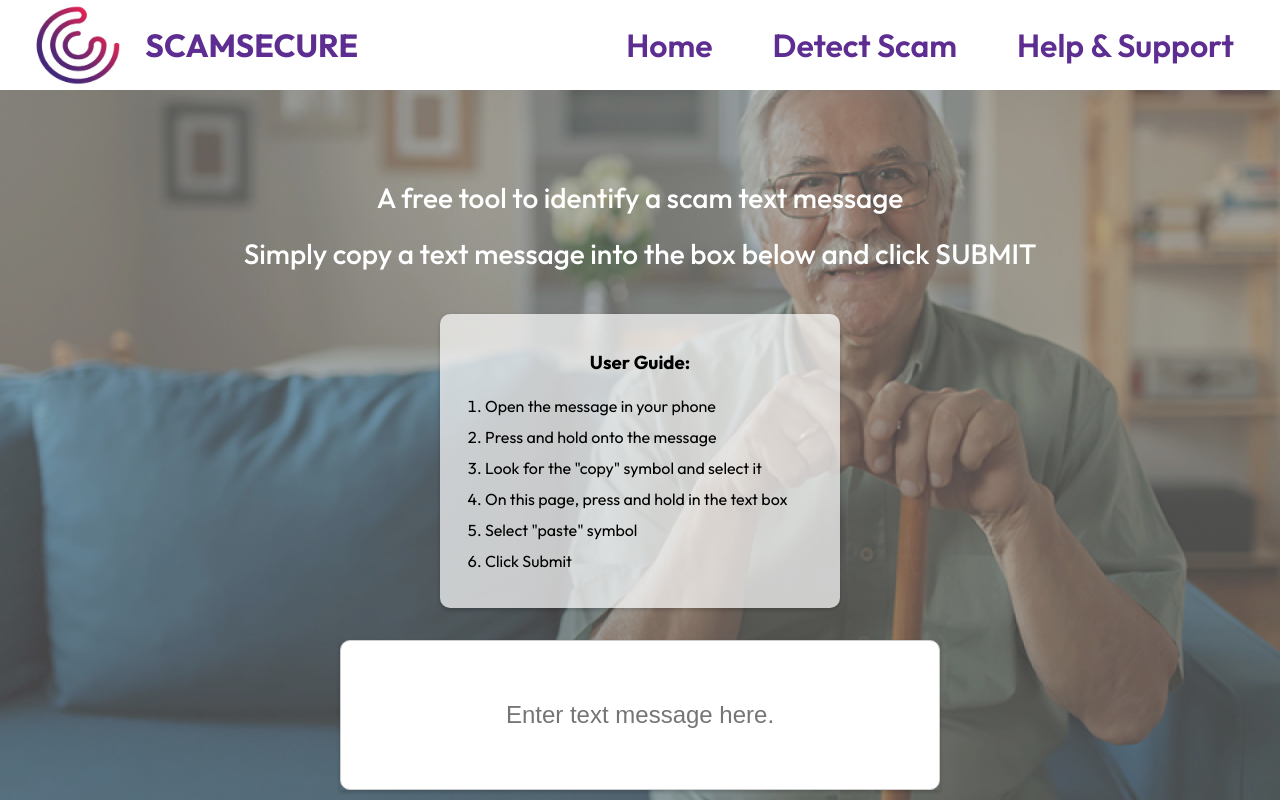
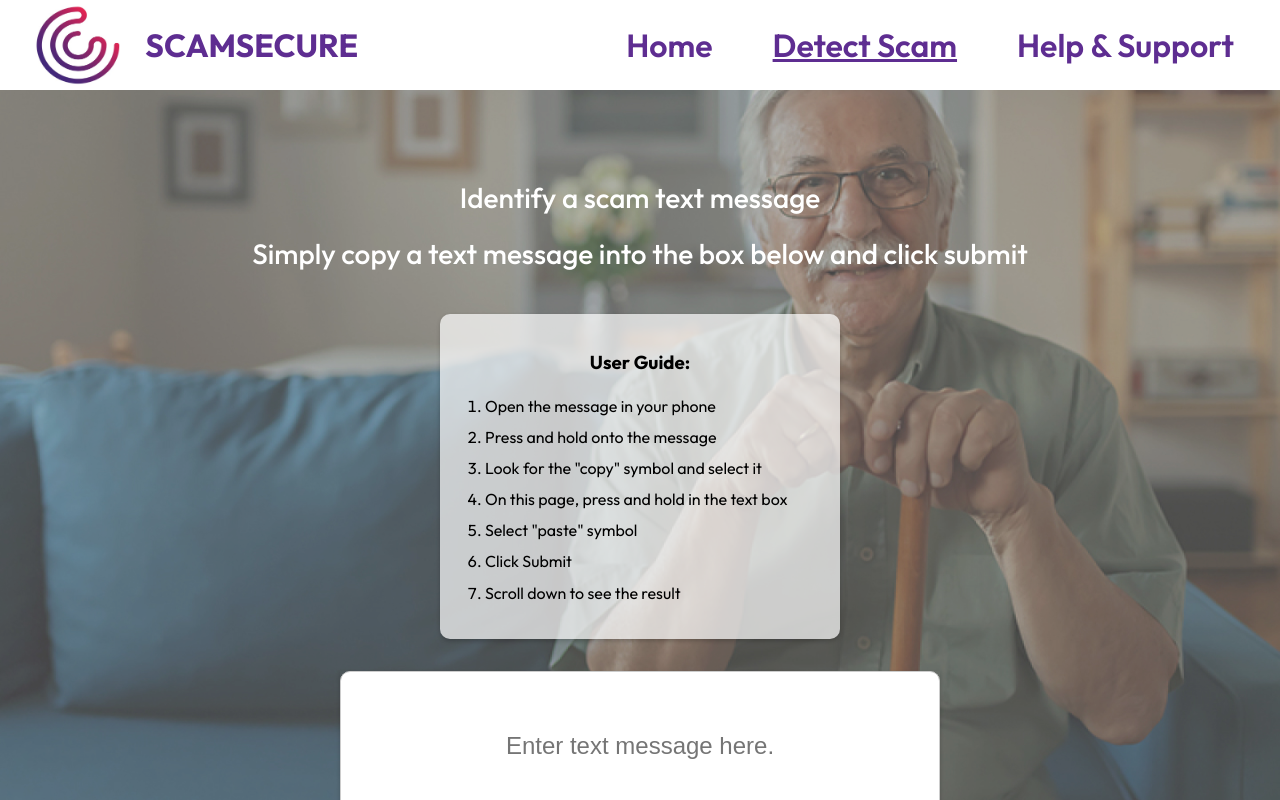
Before and after one commit to mishrab05/scamguard, a React (Create React App) app: page /detectscam in a window 1280 px wide. Shown: the top 800 px of the page. Built offline with nearby package versions, Linux system fonts and the light colour scheme.

Commit message:
added comments

```diff
--- a/src/App.js
+++ b/src/App.js
@@ -1,20 +1,22 @@
-import React from 'react'
-import { Routes, Route } from 'react-router-dom';
+import React from 'react'; // Import React library
+import { Routes, Route } from 'react-router-dom'; // Import Routes and Route components from react-router-dom
+import Home from './routes/Home'; // Import Home component from the 'routes' directory
+import HelpSupport from './routes/HelpSupport'; // Import HelpSupport component from the 'routes' directory
+import DetectScam from './routes/Detectscam'; // Import DetectScam component from the 'routes' directory
 
-import Home from './routes/Home'
-import HelpSupport from './routes/HelpSupport';
-import DetectScam from './routes/Detectscam';
-
+// Define the App component
 function App() {
   return (
     <div>
-        <Routes>
-          <Route path='/' element={<Home />} />
-          <Route path='/helpsupport' element={<HelpSupport />} />
-          <Route path='/detectscam' element={<DetectScam />} />
-        </Routes>
+      {/* Render the Routes component */}
+      <Routes>
+        {/* Define routes for different paths */}
+        <Route path='/' element={<Home />} /> {/* Render the Home component when the path is '/' */}
+        <Route path='/helpsupport' element={<HelpSupport />} /> {/* Render the HelpSupport component when the path is '/helpsupport' */}
+        <Route path='/detectscam' element={<DetectScam />} /> {/* Render the DetectScam component when the path is '/detectscam' */}
+      </Routes>
     </div>
   );
 }
 
-export default App;
+export default App; // Export the App component as the default export
--- a/src/components/Navbar.js
+++ b/src/components/Navbar.js
@@ -1,31 +1,37 @@
-import React from 'react'
-import {Link} from 'react-router-dom'
-import './NavbarStyles.css'
-import Image from '../assets/logo.jpeg'
-
+import React from 'react';
+import { NavLink } from 'react-router-dom'; // Import NavLink from react-router-dom for active link styling
+import './NavbarStyles.css'; // Import the CSS file for styling
+import Image from '../assets/logo.jpeg'; // Import the logo image
 
 const Navbar = () => {
   return (
     <div>
-        <nav class="navbar background">
-		<div class='logo'>
-			<img src={Image}/>
-			<Link to='/'><h1>SCAMSECURE</h1></Link>
-		</div>
-			<ul class="nav-list">
+		{/* Navigation bar */}
+		<nav className="navbar background">
+			<div className='logo'>
+				{/* Logo */}
+				<img src={Image} alt="Logo" />
+				{/* NavLink for Home */}
+				<NavLink exact to='/' activeClassName="active"><h1>SCAMSECURE</h1></NavLink>
+			</div>
+			{/* Navigation links list */}
+			<ul className="nav-list">
+				{/* NavLink for Home */}
 				<li>
-					<Link to='/'>Home</Link>
+					<NavLink exact to='/' activeClassName="active">Home</NavLink>
 				</li>
+				{/* NavLink for Detect Scam */}
 				<li>
-					<Link to='/detectscam'>Detect Scam</Link>
+					<NavLink to='/detectscam' activeClassName="active">Detect Scam</NavLink>
 				</li>
+				{/* NavLink for Help & Support */}
 				<li>
-					<Link to='/helpsupport'>Help & Support</Link>
+					<NavLink to='/helpsupport' activeClassName="active">Help & Support</NavLink>
 				</li>
 			</ul>
 		</nav>
     </div>
-  )
-}
+  );
+};
 
-export default Navbar
+export default Navbar;
--- a/src/components/NavbarStyles.css
+++ b/src/components/NavbarStyles.css
@@ -1,57 +1,68 @@
+/* Resetting default margin and padding for all elements */
 * {
 	margin: 0;
 	padding: 0;
 }
 
-/*navigation bar*/
+/* Styles for the navigation bar */
 .navbar {
-	display: flex;
-	align-items: center;
-	justify-content: space-between;
-	position: sticky;
-	top: 0;
-	cursor: pointer;
-    width: 100%;
-    height: 90px;
-    padding: 1rem;
-    z-index: 10;
+	display: flex; /* Display as a flex container */
+	align-items: center; /* Center items vertically */
+	justify-content: space-between; /* Space items evenly along the main axis */
+	position: sticky; /* Positioning type: sticky */
+	top: 0; /* Stick to the top of the viewport */
+	cursor: pointer; /* Cursor type: pointer */
+    width: 100%; /* Full width */
+    height: 90px; /* Fixed height for the navbar */
+    padding: 1rem; /* Padding around the navbar content */
+    z-index: 10; /* Stack order */
 }
 
-/*navigation bar background*/
+/* Background style for the navigation bar */
 .background {
-	background: rgba(255,255,255, 1);
-	background-blend-mode: darken;
-	background-size: cover;
+	background: rgba(255,255,255, 1); /* White background color */
+	background-blend-mode: darken; /* Blend mode for background */
+	background-size: cover; /* Cover the entire background */
 }
 
-/*Home, detect scam...*/
+/* Styles for the navigation links list */
 .nav-list {
-	display: flex;
-	align-items: center;
+	display: flex; /* Display as a flex container */
+	align-items: center; /* Center items vertically */
 }
 
+/* Styles for individual list items in the navigation links list */
 .nav-list li {
-	list-style: none;
-	padding: 26px 30px;
+	list-style: none; /* Remove default list styles */
+	padding: 26px 30px; /* Padding around each link */
 }
 
+/* Styles for anchor tags (links) in the navigation links list */
 .nav-list li a {
-	text-decoration: none;
-	color: #5E2D91;
-    font-weight: 600;
+	text-decoration: none; /* Remove underline from links */
+	color: #5E2D91; /* Link text color */
+    font-weight: 600; /* Font weight for links */
 }
 
+/* Hover effect for anchor tags in the navigation links list */
 .nav-list li a:hover {
-    color: rgb(94, 45, 145, 0.8);
+    color: rgb(94, 45, 145, 0.8); /* Change text color on hover */
 }
 
+/* Styles for the logo */
 .logo {
-	display: flex;
-	align-items: center;
+	display: flex; /* Display as a flex container */
+	align-items: center; /* Center items vertically */
 }
 
+/* Styles for the logo image */
 .logo img {
-	height: 90px;
-	width: auto;
-	margin-right: 1rem;
+	height: 90px; /* Fixed height for the logo image */
+	width: auto; /* Auto-adjust width */
+	margin-right: 1rem; /* Margin to separate logo from text */
 }
+
+/* Active link styling */
+.nav-list li a.active {
+	text-decoration: underline; /* Underline active links */
+}
--- a/src/routes/Detectscam.js
+++ b/src/routes/Detectscam.js
@@ -1,97 +1,104 @@
-import React, { useState } from 'react';
-import { Link, useNavigate } from 'react-router-dom';
-import '../App.css';
-import Navbar from '../components/Navbar'
-import Image from '../assets/trackorbg.jpg'
-import axios from 'axios';
+import React, { useState } from 'react'; // Import React and useState hook for managing state
+import { Link, useNavigate } from 'react-router-dom'; // Import Link and useNavigate from react-router-dom for navigation
+import '../App.css'; // Import CSS file for global styles
+import Navbar from '../components/Navbar'; // Import Navbar component
+import Image from '../assets/trackorbg.jpg'; // Import image asset
+import axios from 'axios'; // Import axios for making HTTP requests
 
-const Detectscam =()=>{
-  const [message, setMessage] = useState('');
-  const [results, setResults] = useState('');
-  const navigate = useNavigate();
-  // Connect to flask for prediction when search button is clicked
-  const handleSearch = async() => {
+// Define the Detectscam component
+const Detectscam = () => {
+  const [message, setMessage] = useState(''); // State for message input
+  const [results, setResults] = useState(''); // State for prediction results
+  const navigate = useNavigate(); // Navigate function for programmatic navigation
 
-    //setResults(`Results for "${message}"`);
+  // Function to handle search button click
+  const handleSearch = async () => {
     try {
-        // Update the URL to the location where your Flask app is running
+      // Make a POST request to the Flask API for prediction
       const response = await axios.post('http://172.214.52.33/predict', { text: message });
-        setResults(`Result : ${response.data.result}`);
+      setResults(`Result : ${response.data.result}`); // Update results with prediction
     } catch (error) {
-        console.error('Error:', error);
-        setResults('Error making prediction');
+      console.error('Error:', error); // Log error if request fails
+      setResults('Error making prediction'); // Update results with error message
     }
   };
 
-  return(
+  return (
     <div>
+      {/* Background section with inline styles */}
       <section style={{
-        backgroundImage: `url(${Image})`,
-        backgroundSize: 'cover',
-        backgroundRepeat: 'no-repeat',
-        backgroundAttachment: 'fixed',
-        backgroundBlendMode: 'darken',
-        boxShadow: 'inset 0 0 0 2000px rgba(255, 255, 255, 0.15)',
+        backgroundImage: `url(${Image})`, // Set background image
+        backgroundSize: 'cover', // Cover the entire background
+        backgroundRepeat: 'no-repeat', // Do not repeat the background
+        backgroundAttachment: 'fixed', // Fix the background position
+        backgroundBlendMode: 'darken', // Blend mode for the background
+        boxShadow: 'inset 0 0 0 2000px rgba(255, 255, 255, 0.15)', // Create a background overlay
       }}>
-        <Navbar/>
+        {/* Render the Navbar component */}
+        <Navbar />
 
-        <section class="search-tool">
-            <div class="box-content">
+        {/* Search tool section */}
+        <section className="search-tool">
+          <div className="box-content">
             <div>
-                    <h1 class="centered-text">
-                        A free tool to identify a scam text message
+              <h1 className="centered-text">
+                Identify a scam text message
               </h1>
-                    <p class="centered-text">
-                        Simply copy a text message into the box below and click SUBMIT
+              <p className="centered-text">
+                Simply copy a text message into the box below and click submit
               </p>
 
-                    {/* Card with instructions */}
+              {/* Card with user guide instructions */}
               <div className="card-container">
                 <div className="info-cardx">
                   <div className="card-contentx">
                     <h3>User Guide:</h3>
                     <ol>
+                      {/* List of user guide steps */}
                       <li>Open the message in your phone</li>
                       <li>Press and hold onto the message</li>
                       <li>Look for the "copy" symbol and select it</li>
                       <li>On this page, press and hold in the text box</li>
                       <li>Select "paste" symbol</li>
                       <li>Click Submit</li>
+                      <li>Scroll down to see the result</li>
                     </ol>
                   </div>
                 </div>
               </div>
 
-                    {/* Search box */}
+              {/* Search box for entering message */}
               <div className="search-box">
                 <input type="text" id="messageInput" placeholder="Enter text message here." value={message} onChange={(e) => setMessage(e.target.value)} />
               </div>
               <div>
-                        <button className="searchButton"onClick={handleSearch}>Search</button>
+                {/* Search and clear buttons */}
+                <button className="searchButton" onClick={handleSearch}>Submit</button>
                 <button className="clearButton" onClick={() => setMessage('')}>Clear</button>
               </div>
             </div>
           </div>
         </section>
 
+        {/* Section to display search results */}
         <section className="result-section">
           <div id="searchResults" className="search-results">
             <p>{results}</p>
           </div>
         </section>
 
+        {/* Section for result actions */}
         <section className="result-section">
           <div className="result-actions">
+            {/* Navigation buttons */}
             <button className="homeButton" onClick={() => navigate('/')}>Home</button>
             <button className="report-scam" onClick={() => window.open('https://www.scamwatch.gov.au/report-a-scam')}>Report Scam</button>
-                <button className="learn-more" onClick={() => navigate('/helpsupport')}>Learn More</button>
+            <button className="learn-more" onClick={() => navigate('/helpsupport')}>Help & Support</button>
           </div>
         </section>
-
       </section>
     </div>
   );
-
 }
 
-export default Detectscam;
+export default Detectscam; // Export the Detectscam component as the default export
```
Also changed, not shown: src/routes/HelpSupport.js (+15 -5 lines), src/routes/Home.js (+39 -27 lines). Lines whose indentation alone changed are shown as unchanged.
